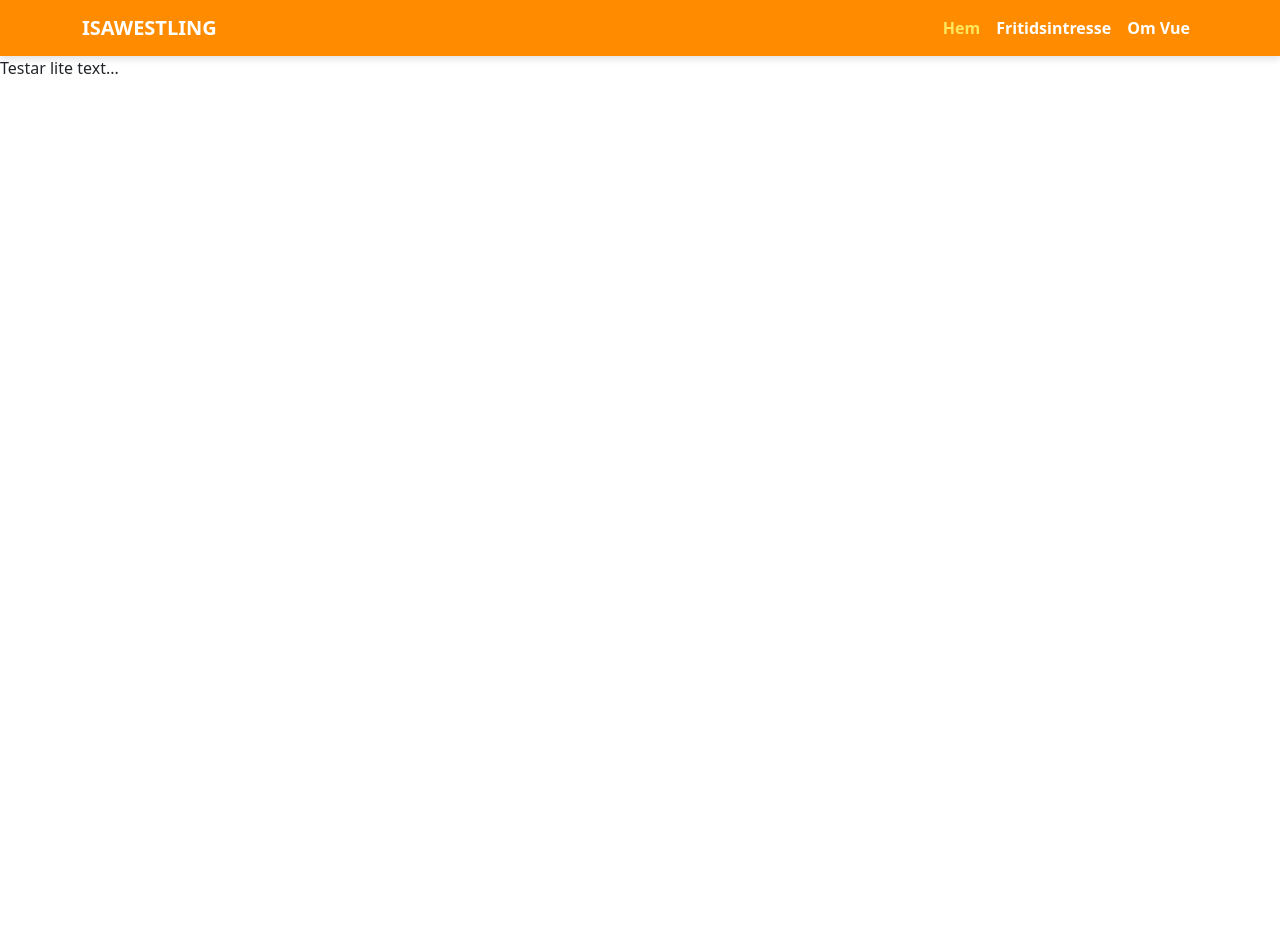
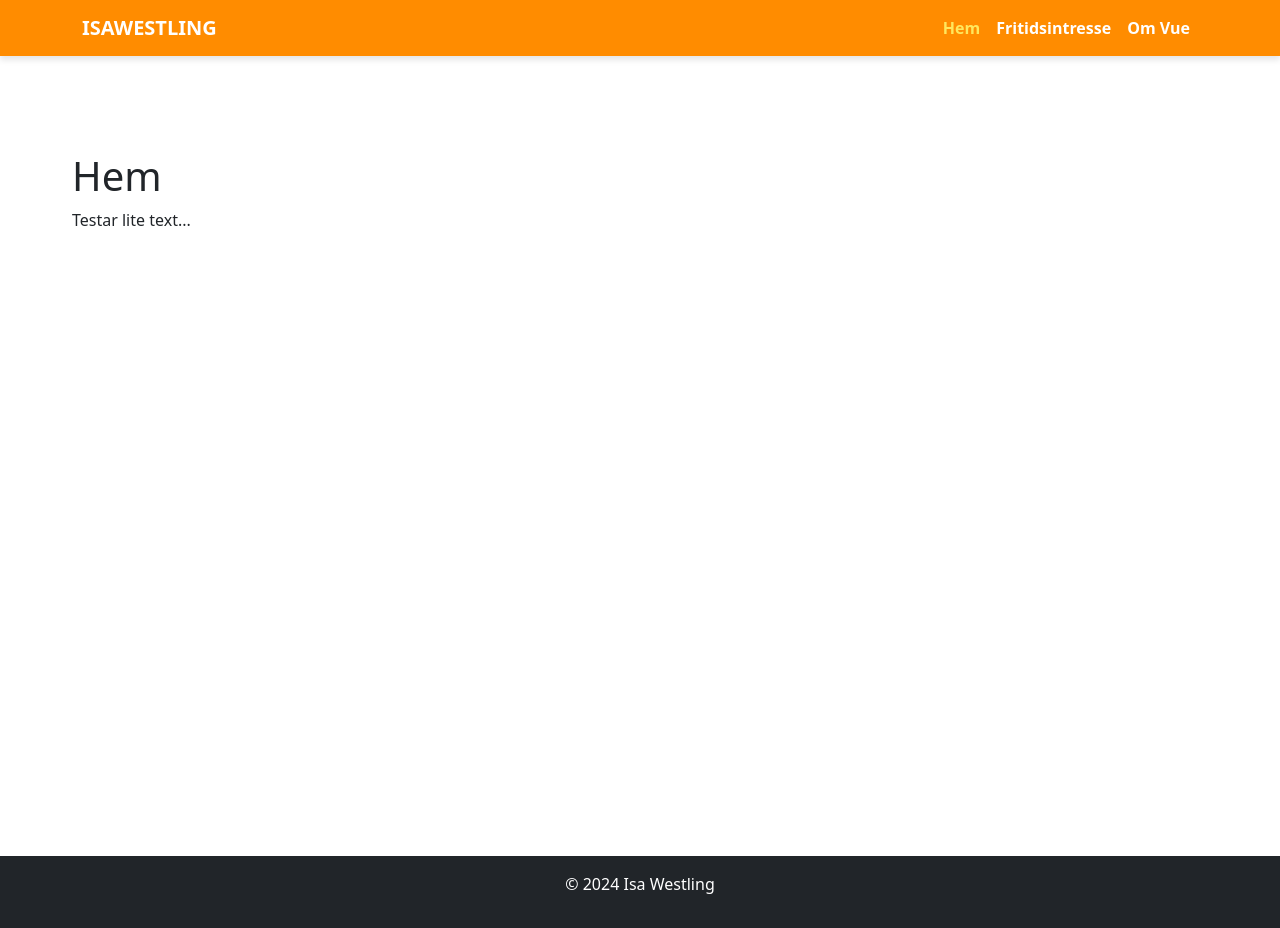
Before and after one commit to iswe2301/fullstack-moment3, a Vue app: page / in a window 1280 px wide. Before the commit the page ends 800 px from the top, so only its background shows below. Built offline with nearby package versions, Linux system fonts and the light colour scheme.

Commit message:
Lagt till Footer-komponenten och justerat layouten med main-tag för bättre struktur och styling.

```diff
--- a/src/App.vue
+++ b/src/App.vue
@@ -1,18 +1,32 @@
 <script>
 import { RouterView } from 'vue-router';
 import Header from './components/Header.vue'; // Importera Header-komponenten
+import Footer from './components/Footer.vue'; // Importera Footer-komponenten
+
 export default {
   name: "App",
   components: {
     Header, // Lägg till Header-komponenten
     RouterView, // Lägg till RouterView-komponenten
+    Footer, // Lägg till Footer-komponenten
   },
 };
 </script>
 
 <template>
   <Header /> <!-- Lägg till Header-komponenten -->
-  <RouterView /> <!-- Rendera vyer här -->
+  <main>
+    <RouterView /> <!-- Rendera vyer här -->
+  </main>
+  <Footer /> <!-- Lägg till Footer-komponenten -->
 </template>
 
-<style scoped></style>
+<style scoped>
+main {
+  min-height: 80vh;
+  width: 100%;
+  max-width: 1200px;
+  margin: 60px auto 2rem auto;
+  padding: 1rem;
+}
+</style>
```
